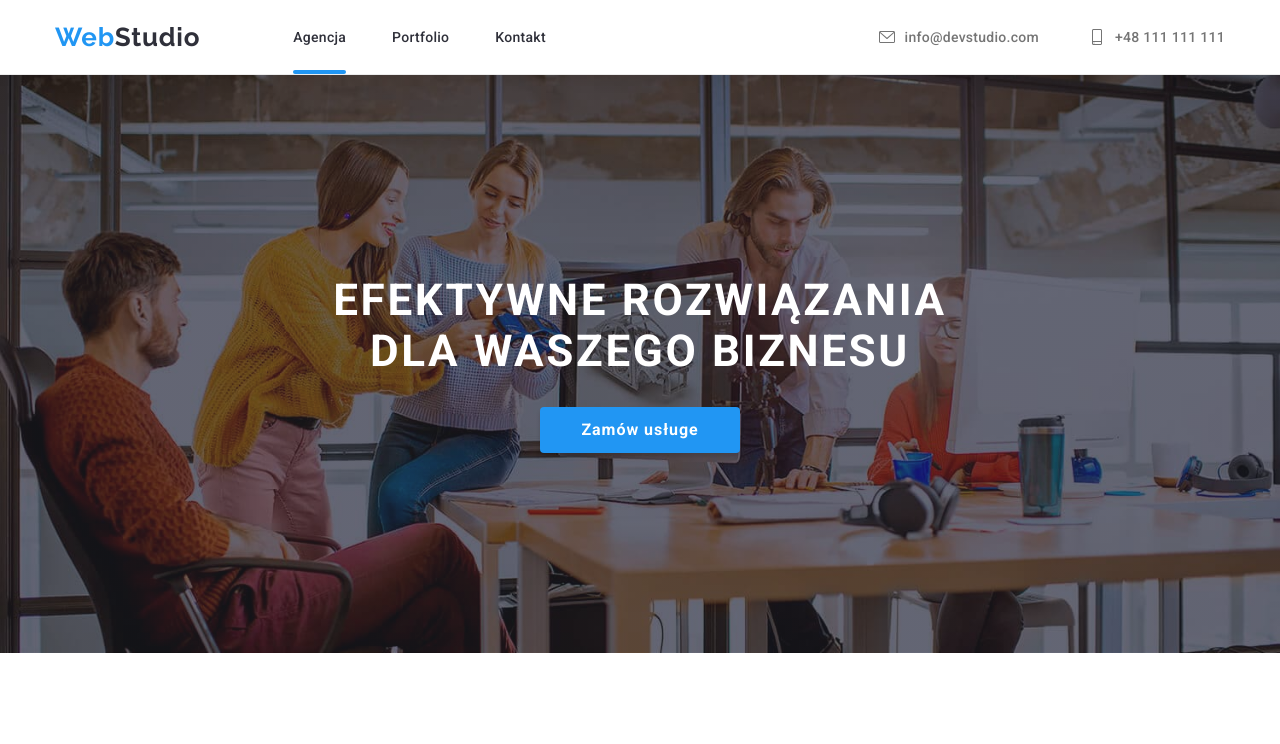
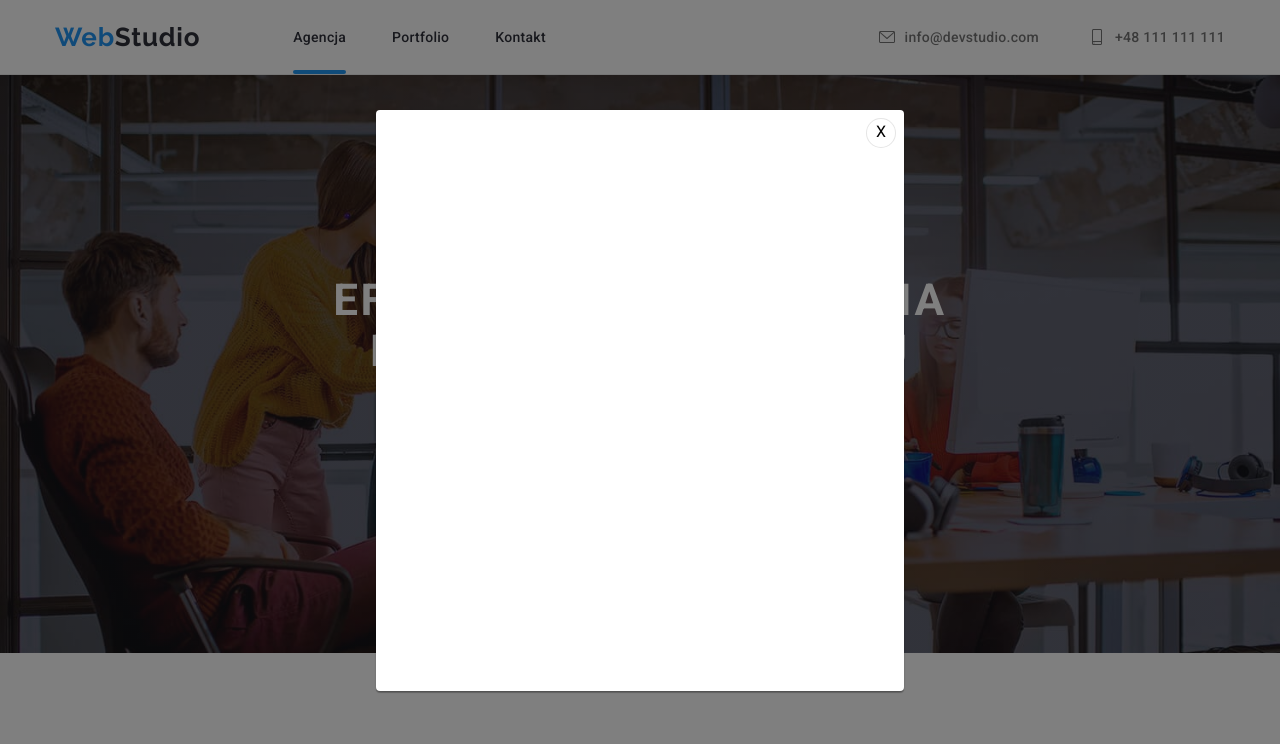
Before and after one commit to mykolakovalskyi/goit-markup-hw-05, a plain HTML site: page index.html in a window 1280 px wide. Both pictures are taken after a click on the button "Zamów usługe". Shown: the top 744 px of the page. Drawn offline with nearby package versions, Linux system fonts and the light colour scheme.

Commit message:
backdrop and modal window added

```diff
--- a/css/styles.css
+++ b/css/styles.css
@@ -549,3 +549,44 @@ ul {
   width: 100%;
   height: 70px;
 }
+
+.backdrop {
+  position: fixed;
+  display: flex;
+  left: 0;
+  top: 0;
+  width: 100%;
+  height: 100%;
+  background-color: rgba(0 0 0 / 0.5);
+  transition: opacity 250ms cubic-bezier(0.4, 0, 0.2, 1);
+  z-index: 1;
+}
+
+.modal {
+  width: 528px;
+  height: 581px;
+  background-color: var(--background-color-1);
+  margin: auto;
+  box-shadow: 0px 1px 3px rgba(0, 0, 0, 0.12), 0px 1px 1px rgba(0, 0, 0, 0.14),
+    0px 2px 1px rgba(0, 0, 0, 0.2);
+  border-radius: 4px;
+  position: relative;
+}
+
+.close-button {
+  background-color: var(--background-color-1);
+  cursor: pointer;
+  width: 30px;
+  height: 30px;
+  border: 1px solid rgba(0, 0, 0, 0.1);
+  border-radius: 50%;
+  position: absolute;
+  top: 8px;
+  right: 8px;
+}
+
+.is-hidden {
+  visibility: hidden;
+  opacity: 0;
+  pointer-events: none;
+}
--- a/index.html
+++ b/index.html
@@ -57,12 +57,19 @@
       </div>
     </header>
     <main>
+      <div class="backdrop is-hidden" data-modal>
+        <div class="modal">
+          <button class="close-button" data-modal-close><span>X</span></button>
+        </div>
+      </div>
       <section class="section-1-box">
         <div class="container section-1-wrapper">
           <h1 class="section-1-header">
             EFEKTYWNE ROZWIĄZANIA DLA WASZEGO BIZNESU
           </h1>
-          <button type="button" class="main-button">Zamów usługe</button>
+          <button type="button" class="main-button" data-modal-open>
+            Zamów usługe
+          </button>
         </div>
       </section>
 
@@ -404,5 +411,6 @@
         </div>
       </div>
     </footer>
+    <script src="./js/modal.js"></script>
   </body>
 </html>
```
Also changed, not shown: js/modal.js (renamed from modal.js).
